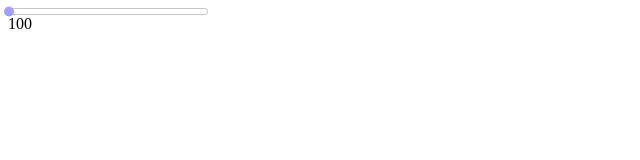
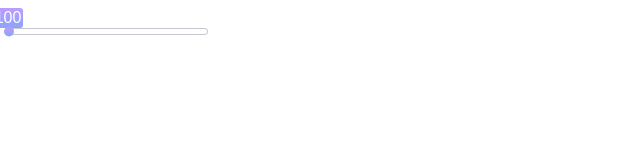
Before and after one commit to artem-mangilev/tslider, a website built with webpack: page src/index.pug in a window 1280 px wide. Shown: the full height of the page, 0-640 px from the left. Built offline with nearby package versions, Linux system fonts and the light colour scheme.

Commit message:
add label above the slider

```diff
--- /dev/null
+++ b/src/LabelView.ts
@@ -0,0 +1,28 @@
+import { Point } from './Point'
+
+class LabelView {
+  $label: JQuery<HTMLElement>
+
+  constructor(element: HTMLElement) {
+    this.$label = $(element)
+  }
+
+  get width(): number {
+    return this.$label[0].offsetWidth
+  }
+
+  public move(position: Point): void {
+    const middle = this.width / 2
+
+    this.$label.css(
+      'transform',
+      `translate(${position.x - middle}px, ${position.y}px)`
+    )
+  }
+
+  public updateData(newData: string): void {
+    this.$label.html(newData)
+  }
+}
+
+export default LabelView
--- a/src/Tslider.ts
+++ b/src/Tslider.ts
@@ -46,11 +46,11 @@ class Tslider implements Observer {
       y: model.handlePositionY,
     }
 
-    this.view.moveHandle(handlePosition)
+    const data = model.dataAmount.toString()
+
+    this.view.slideTo(handlePosition, data)
 
     this.view.updateRange(handlePosition.x)
-
-    this.view.updateHandleData(model.dataAmount.toString())
   }
 }
 
--- a/src/View.ts
+++ b/src/View.ts
@@ -3,6 +3,7 @@ import HandleView from './HandleView'
 import TrackView from './TrackView'
 import RangeView from './RangeView'
 import { RatioPoint } from './RatioPoint'
+import LabelView from './LabelView'
 
 class View {
   public $data: JQuery<HTMLElement>
@@ -10,6 +11,7 @@ class View {
   private handle: HandleView
   private track: TrackView
   private range: RangeView
+  private label: LabelView
 
   constructor() {
     // TODO: decide how to separate this sub-view
@@ -24,6 +26,9 @@ class View {
 
     const rangeElement = <HTMLElement>document.querySelector('.range')
     this.range = new RangeView(rangeElement)
+
+    const labelElement = <HTMLElement>document.querySelector('.current-label')
+    this.label = new LabelView(labelElement)
   }
 
   // These getters just duplicates the ones from the TrackView, so
@@ -36,17 +41,23 @@ class View {
     return this.track.height
   }
 
-  public moveHandle(position: RatioPoint): void {
-    const newHandlePosition: Point = {
+  public slideTo(position: RatioPoint, data: string): void {
+    const newPosition: Point = {
       x: position.x * this.track.width,
       y: position.y * this.track.height,
     }
 
-    this.handle.move(newHandlePosition)
-  }
+    // move the handle
+    this.handle.move(newPosition)
 
-  public updateHandleData(data: string): void {
-    this.$data.html(data)
+    // label should only be moved vertically
+    const labelPosition: Point = {
+      x: newPosition.x,
+      y: 0,
+    }
+    // update the label's position and data
+    this.label.move(labelPosition)
+    this.label.updateData(data)
   }
 
   public updateRange(positionRatioX: number): void {
@@ -79,7 +90,8 @@ class View {
       // evaluate handler only if mouse is inside of track scope
       const isMouseAfterLeftBoundry = trackMouseX >= 0
       const isMouseBeforeRightBoundry = trackMouseX <= this.track.width
-      const isMousePositionValid = isMouseAfterLeftBoundry && isMouseBeforeRightBoundry;
+      const isMousePositionValid =
+        isMouseAfterLeftBoundry && isMouseBeforeRightBoundry
 
       if (isMousePositionValid) handler(trackMouseX)
     }
--- a/src/index.pug
+++ b/src/index.pug
@@ -4,7 +4,10 @@ html(lang="en")
     meta(charset="UTF-8")
     meta(name="viewport", content="width=device-width, initial-scale=1.0")
   body
-    .track
-      .range
-      .handle
-    .data
+    .tslider
+      .labels
+        .current-label
+      .track
+        .range
+        .handle
+      .data
--- a/src/index.scss
+++ b/src/index.scss
@@ -35,3 +35,17 @@
   border-radius: 3px;
   background: linear-gradient(180deg, #6fcf97 0%, #66d2ea 100%);
 }
+
+.current-label {
+  box-sizing: border-box;
+  display: flex;
+  justify-content: center;
+  align-items: center;
+
+  width: 30px;
+  height: 20px;
+  background: linear-gradient(180deg, #bc9cff 0%, #8ba4f9 100%);
+  color: #fff;
+  border-radius: 3px;
+  font-family: sans-serif;
+}
```
